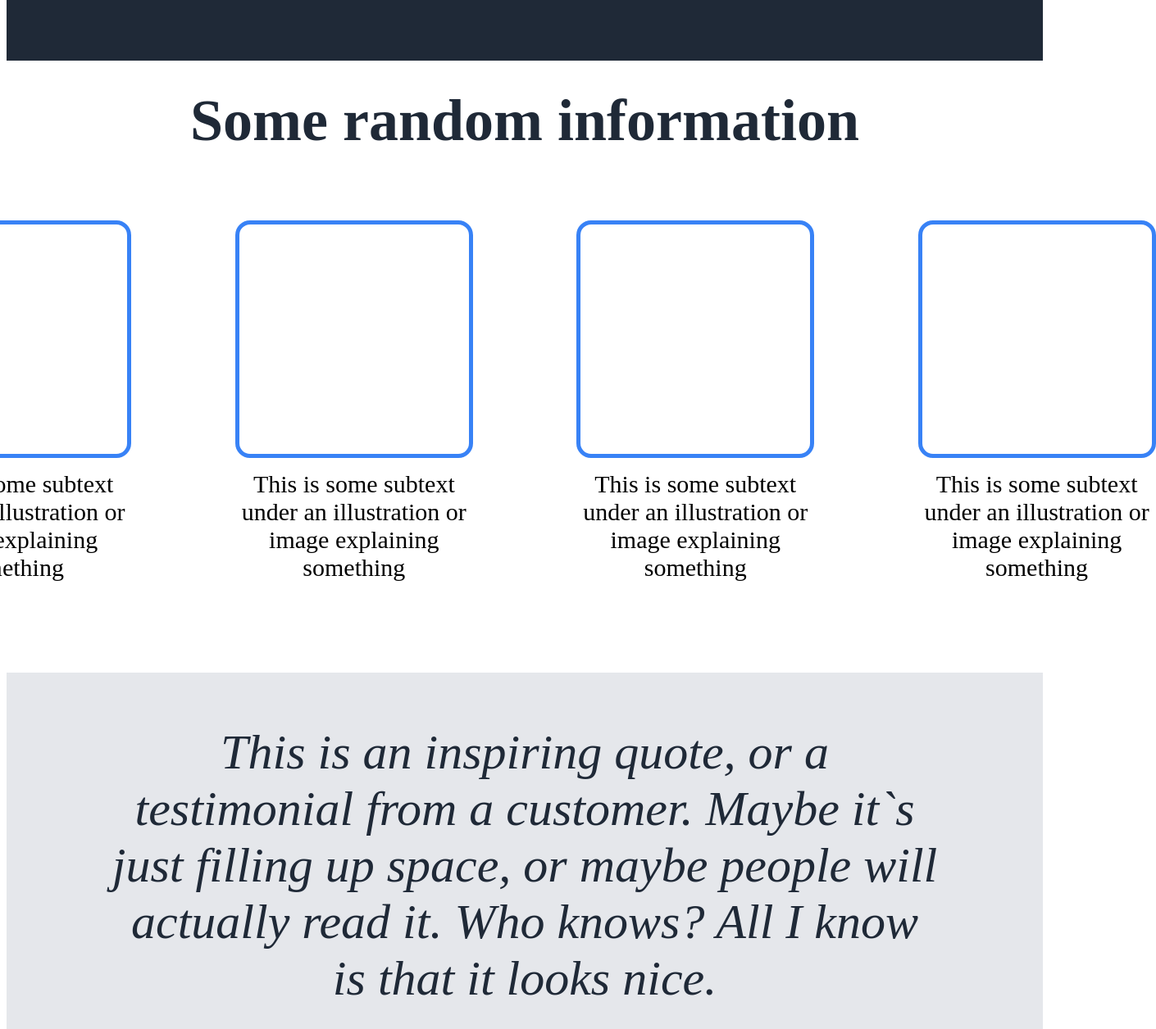
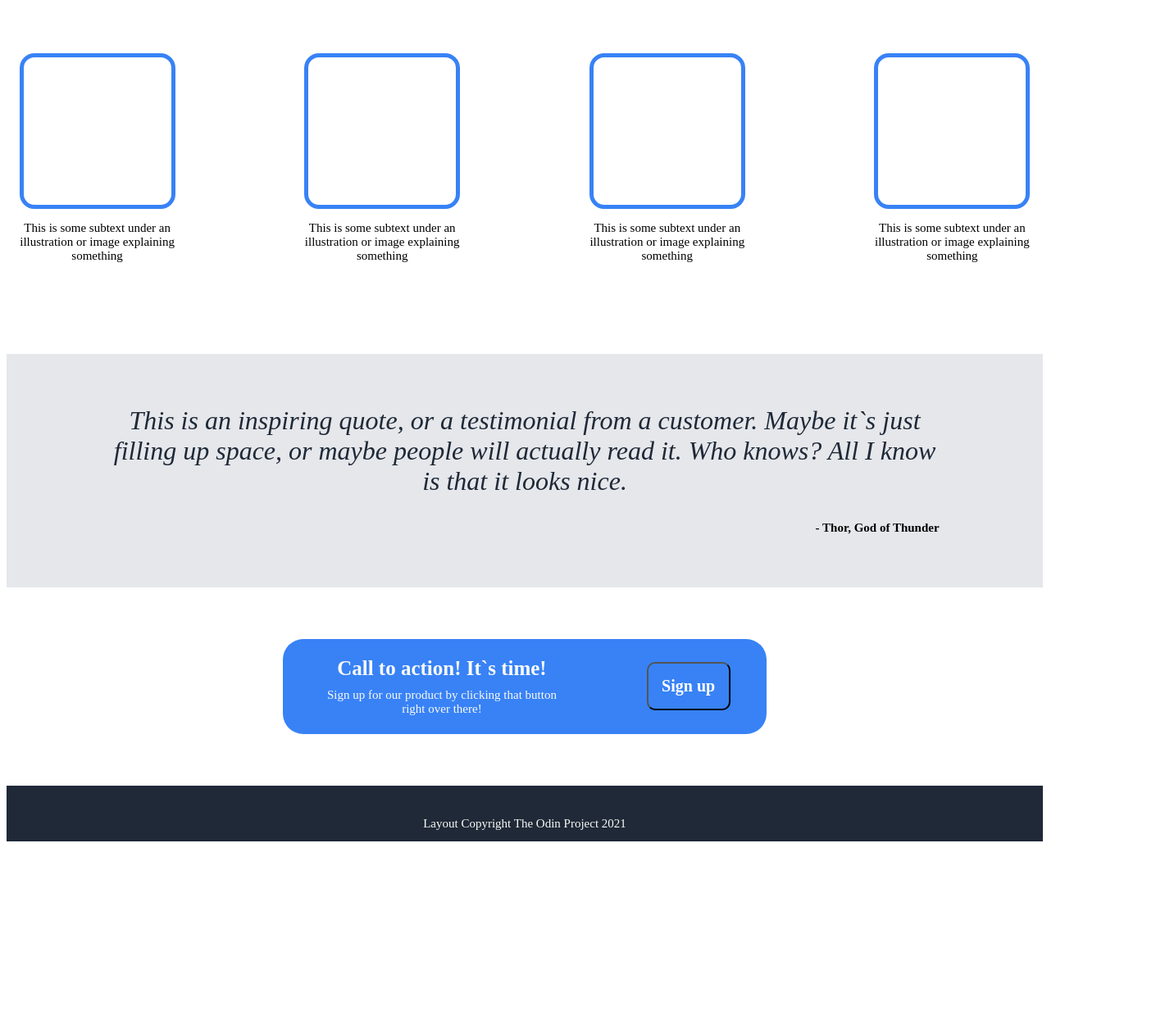
Before and after one commit to killerbotto/Landing-page-odin-project, a plain HTML site: page index.html in a window 1280 px wide. Shown: the part 642-1898 px from the top of the page at 82% size, 1410 px wide, since content can reach past the window. After the commit the page ends 1677 px from the top, so only its background shows below. Drawn offline with Linux system fonts and the light colour scheme.

Commit message:
Resized texts

```diff
--- a/styles.css
+++ b/styles.css
@@ -9,7 +9,7 @@
 }
 .logo{
     color: #F9FAF8;
-    font-size: 48px;
+    font-size: 24px;
     font-weight: bold;
 }
 .header_links{
@@ -24,7 +24,7 @@
 .link, .small_text{
     font-weight: bold;
     color: #E5E7EB;
-    font-size: 35px;
+    font-size: 20px;
 }
 .left_stuff{
     display: flex;
@@ -40,14 +40,14 @@
     background-color: #3882F6;
     color: white;
     font-weight: bold;
-    font-size: 40px;
+    font-size: 20px;
     border-radius: 10px;
-    width: 240px;
+    width: 120px;
     padding: 16px;
 }
 .big_text{
     color: #F9FAF8;
-    font-size: 80px;
+    font-size: 40px;
     font-weight:bolder;
 }
 .right_stuff{
@@ -70,7 +70,7 @@
     padding: 2.5% 0%;
 }
 .content_title{
-    font-size: 72px;
+    font-size: 36px;
     font-weight: bolder;
     color: #1F2937;
 }
@@ -88,15 +88,15 @@
     margin-bottom: 80px;
 }
 .inside_card{
-    width: 280px;
-    height: 280px;
+    width: 180px;
+    height: 180px;
     border: 5px solid #3882F6;
     border-radius: 18px;
     margin-bottom: 15px;
     margin-top: 80px;
 }
 .card_text{
-    font-size: 30px;
+    font-size: 15px;
     text-align: center;
 }
 .bottom_content{
@@ -106,7 +106,7 @@
     flex-direction: column;
 }
 .quote{
-    font-size: 60px;
+    font-size: 32px;
     font-weight: lighter;
     color: #1F2937;
     font-style: italic;
@@ -114,7 +114,7 @@
     text-align: center;
 }
 .author{
-    font-size: 35px;
+    font-size: 15px;
     font-weight: bold;
     text-align: right;
     margin: 30px 10% 5% 0%;
@@ -128,7 +128,7 @@
     background-color: #3882F6;
     display: flex;
     flex-direction: row;
-    padding: 5% 10%;
+    padding: 2.5% 5%;
     gap: 20%;
     border-radius: 25px;
     justify-content: space-between;
@@ -139,24 +139,24 @@
     flex-direction: column;
     align-items: center;
     text-align: center;
-    gap: 20px;
+    gap: 10px;
 }
 .footer_title{
     color: #F9FAF8;
-    font-size: 55px;
+    font-size: 25px;
     font-weight: bold;
 }
 .footer_minor{
     color: #F9FAF8;
-    font-size: 35px;
+    font-size: 15px;
 
 }
 .footer{
     background-color: #1F2937;
     color: #F9FAF8;
-    font-size: 30px;
+    font-size: 15px;
     display: flex;
     justify-content: center;
     font-weight: 500;
-    padding: 5% 0 2%;
+    padding: 3% 0 1%;
 }
```
